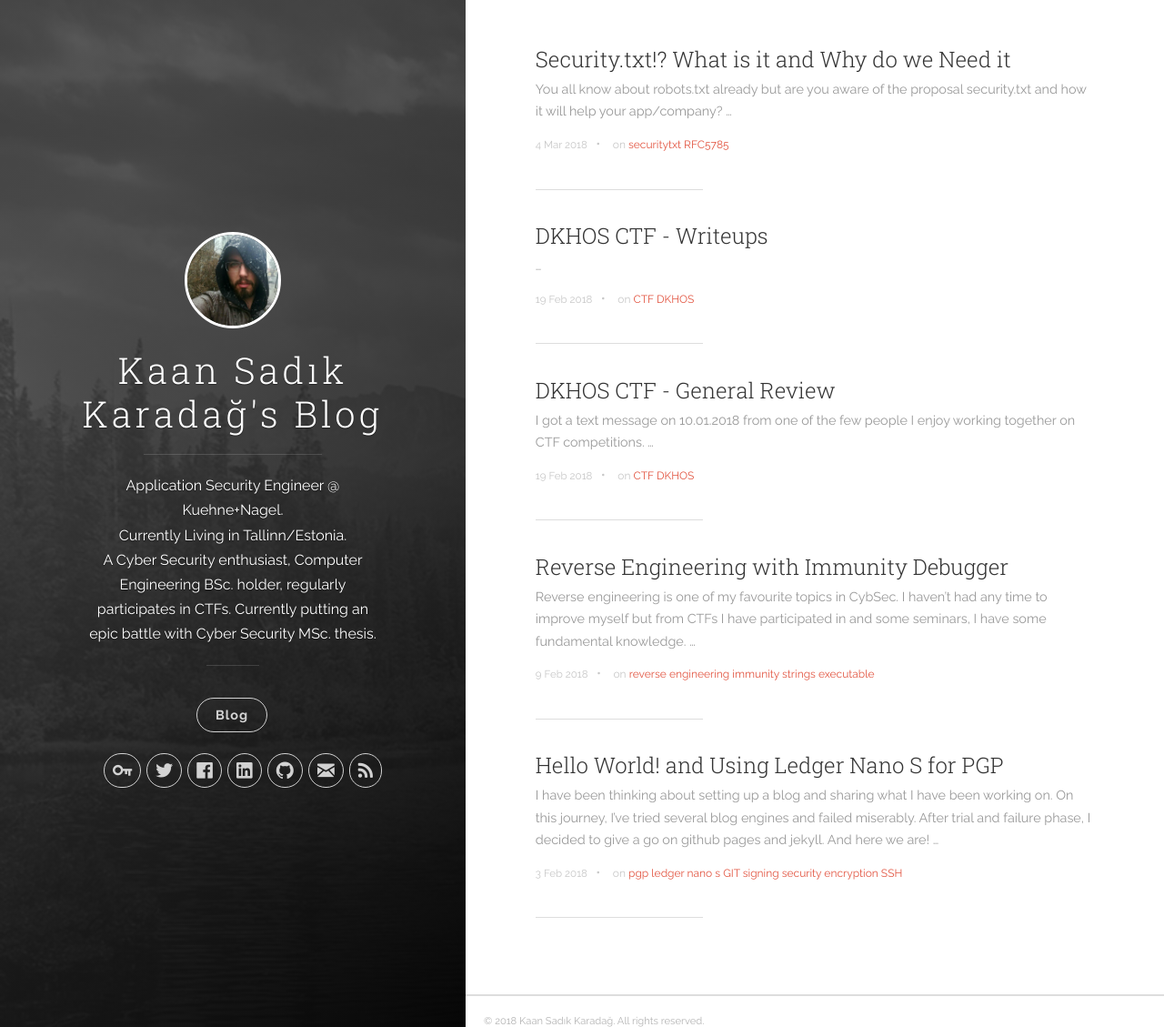
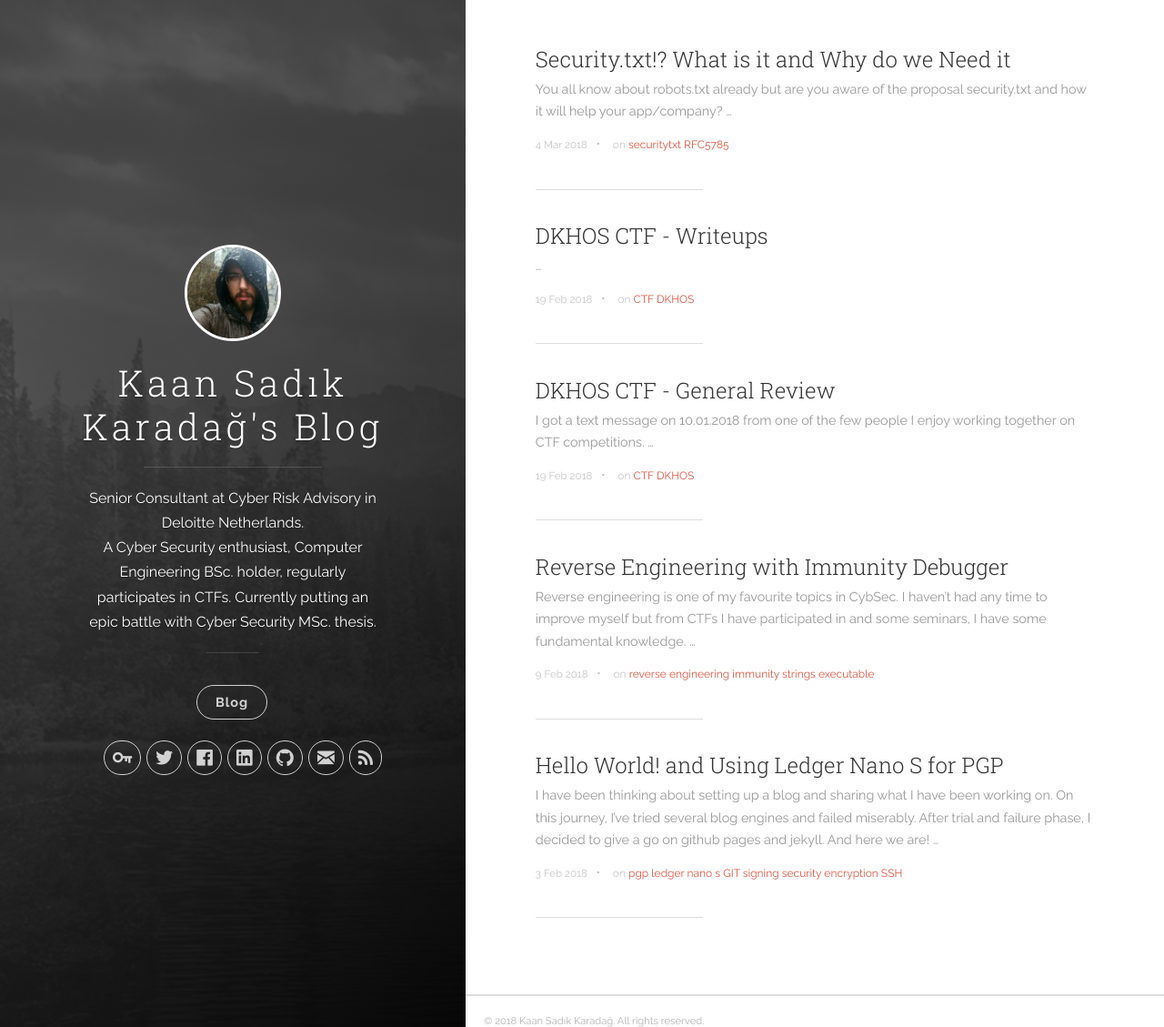
Before and after one commit to massimotamos/massimotamos.github.io, a Jekyll site: the page built from index.html, in a window 1280 px wide and 1129 px high. Shown: the whole window at 91% size. Built offline with Jekyll 4.4.1, drawn with Linux system fonts in a browser that asks for light colours; the list of posts is cut into pages by our own code.

Commit message:
Bio Updated

```diff
--- a/_config.yml
+++ b/_config.yml
@@ -1,6 +1,6 @@
 # Site settings
 title: Kaan Sadık Karadağ's Blog
-description: 'Application Security Engineer @ Kuehne+Nagel.<br />Currently Living in Tallinn/Estonia.<br />A Cyber Security enthusiast, Computer Engineering BSc. holder, regularly participates in CTFs. Currently putting an epic battle with Cyber Security MSc. thesis.'
+description: 'Senior Consultant at Cyber Risk Advisory in Deloitte Netherlands.<br />A Cyber Security enthusiast, Computer Engineering BSc. holder, regularly participates in CTFs. Currently putting an epic battle with Cyber Security MSc. thesis.'
 baseurl: ''
 google_analytics: 'UA-113548627-1'
 disqus_shortname: 'kaansk'
```
